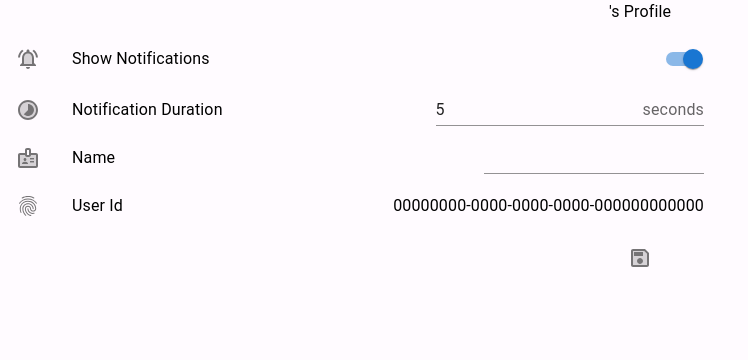
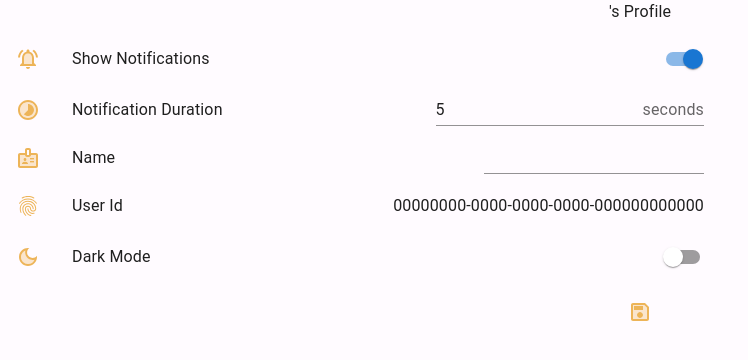
Before and after one commit to DannyDorito/j-e2e-notes, a React (Create React App) app: page /profile in a window 1280 px wide. Shown: the top 360 px of the page, without its empty margins (0-748 px from the left). Built offline with nearby package versions, Linux system fonts and the light colour scheme.

Commit message:
fixes/dark mode/notifications
- added bounds to note board
- removed unused code
- dark mode
- fixed heading redirect
- fixed login notification
- save settings notification
- changed dark and primary colour

```diff
--- /dev/null
+++ b/src/classes/ToggleOptionEnum.ts
@@ -0,0 +1,3 @@
+export enum ToggleOptionEnum {
+  ShowNotifications = 'showNotifications',
+}
--- a/src/classes/UserClass.ts
+++ b/src/classes/UserClass.ts
@@ -1,4 +1,4 @@
-import { version as uuidVersion, validate as uuidValidate, NIL as NIL_UUID } from 'uuid';
+import { NIL as NIL_UUID } from 'uuid';
 import { LabelInterface } from './LabelInterface';
 import { OptionsInterface } from './OptionsInterface';
 
@@ -22,14 +22,6 @@ export class UserClass {
     this.labels = labels;
     this.options = options;
   }
-
-  isAuthenticated = () => {
-    return this.authenticated && this.isValidUUID;
-  };
-
-  isValidUUID = () => {
-    return this.uuid !== NIL_UUID && uuidValidate(this.uuid) && uuidVersion(this.uuid) === 4;
-  };
 }
 
 export const defaultUser = new UserClass('', NIL_UUID, false, [], {
--- a/src/components/DraggableNote.tsx
+++ b/src/components/DraggableNote.tsx
@@ -116,6 +116,7 @@ const DraggableNote = ({ props }: { props: DraggableNotesProps }) => {
         onResizeStop={(e, direction, ref, delta, position) =>
           onResizeStop(e, direction, ref, delta, position)
         }
+        bounds={'#notes-board'}
         resizeGrid={[0.0001, 0.0001]}
         dragGrid={[0.0001, 0.0001]}
         ref={(c) => {
--- a/src/helpers/ThemeProvider.ts
+++ b/src/helpers/ThemeProvider.ts
@@ -1,5 +1,17 @@
-export const primary = '#FFD166';
+import { useDarkMode } from 'usehooks-ts';
+
+export const primary = '#EDB458';
 export const secondary = '#496547';
 export const white = '#fffbff';
-export const black = '#201a18';
+export const black = '#1f1f1f';
 export const error = '#ba1a1a';
+
+export const backgroundColour = (): string => {
+  const { isDarkMode } = useDarkMode();
+  return isDarkMode ? black : white;
+};
+
+export const textColour = (): string => {
+  const { isDarkMode } = useDarkMode();
+  return isDarkMode ? white : black;
+};
--- a/src/pages/Error.tsx
+++ b/src/pages/Error.tsx
@@ -1,5 +1,5 @@
-import Box from '@mui/material/Box/Box';
-import { white } from '../helpers/ThemeProvider';
+import { Box } from '@mui/material';
+import { backgroundColour } from '../helpers/ThemeProvider';
 
 const Error = () => {
   window.localStorage.clear();
@@ -12,7 +12,7 @@ const Error = () => {
           alignItems: 'center',
           justifyContent: 'center',
           minHeight: '100vh',
-          backgroundColor: white,
+          backgroundColor: backgroundColour,
         }}
         alignItems='center'
         justifyContent='center'
--- a/src/pages/Login.tsx
+++ b/src/pages/Login.tsx
@@ -1,4 +1,4 @@
-import { primary, white } from '../helpers/ThemeProvider';
+import { backgroundColour, primary } from '../helpers/ThemeProvider';
 import { Box, IconButton, Typography } from '@mui/material';
 import { LoginProps } from '../props/LoginProps';
 import LoginTwoToneIcon from '@mui/icons-material/LoginTwoTone';
@@ -12,7 +12,7 @@ const Login = ({ props }: { props: LoginProps }) => {
         alignItems: 'center',
         justifyContent: 'center',
         minHeight: '100vh',
-        backgroundColor: white,
+        backgroundColor: backgroundColour,
       }}
       alignItems='center'
       justifyContent='center'
--- a/src/pages/Router.tsx
+++ b/src/pages/Router.tsx
@@ -34,6 +34,13 @@ const Router = () => {
         showNotifications: true,
         notificationsDuration: 5000,
       }),
+    );
+    addNotification(
+      new NotificationClass(
+        user.options.notificationsDuration,
+        'success',
+        'Successfully Logged In!',
+      ),
     );
     navigate('/notes');
   };
@@ -86,7 +93,14 @@ const Router = () => {
             />
           }
         />
-        <Route path='/profile' element={<UserProfile props={{ user: user, setUser: setUser }} />} />
+        <Route
+          path='/profile'
+          element={
+            <UserProfile
+              props={{ user: user, setUser: setUser, addNotification: addNotification }}
+            />
+          }
+        />
       </Routes>
       {notifications.map((notification, index) => (
         <CustomNotification props={notification} key={`notification-${index}`} />
--- a/src/pages/UserProfile.tsx
+++ b/src/pages/UserProfile.tsx
@@ -12,22 +12,26 @@ import {
   Typography,
 } from '@mui/material';
 import { ProfileProps } from '../props/ProfileProps';
-import { white } from '../helpers/ThemeProvider';
+import { backgroundColour, primary, textColour } from '../helpers/ThemeProvider';
 import { useNavigate } from 'react-router-dom';
-
+import { ToggleOptionEnum } from '../classes/ToggleOptionEnum';
+import { AddPossesive } from '../helpers/AddPossessive';
 import NotificationsActiveTwoToneIcon from '@mui/icons-material/NotificationsActiveTwoTone';
 import SaveTwoToneIcon from '@mui/icons-material/SaveTwoTone';
 import BadgeTwoToneIcon from '@mui/icons-material/BadgeTwoTone';
 import FingerprintTwoToneIcon from '@mui/icons-material/FingerprintTwoTone';
 import TimelapseTwoToneIcon from '@mui/icons-material/TimelapseTwoTone';
-import { AddPossesive } from '../helpers/AddPossessive';
+import DarkModeTwoToneIcon from '@mui/icons-material/DarkModeTwoTone';
+import { useDarkMode } from 'usehooks-ts';
+import { NotificationClass } from '../classes/NotificationClass';
 
 const UserProfile = ({ props }: { props: ProfileProps }) => {
   const navigate = useNavigate();
-  const toggleOption = (checked: boolean, option: 'showNotifications') => {
+  const { isDarkMode, toggle } = useDarkMode();
+  const toggleOption = (checked: boolean, option: ToggleOptionEnum) => {
     const updatedUser = props.user;
     switch (option) {
-      case 'showNotifications':
+      case ToggleOptionEnum.ShowNotifications:
         updatedUser.options.showNotifications = checked;
         props.setUser(updatedUser);
         break;
@@ -62,20 +66,31 @@ const UserProfile = ({ props }: { props: ProfileProps }) => {
     }
   };
 
-  const back = () => navigate(-1);
+  const save = () => {
+    props.addNotification(
+      new NotificationClass(
+        props.user.options.notificationsDuration,
+        'success',
+        'Successfully Saved Settings!',
+      ),
+    );
+    navigate(-1);
+  };
 
   return (
     <>
       <Box
         sx={{
-          backgroundColor: white,
+          backgroundColor: backgroundColour,
           height: '100vh',
           textAlign: 'center',
           justifyContent: 'center',
           alignItems: 'center',
         }}
       >
-        <Typography variant='body1'>{`${AddPossesive(props.user.name)} Profile`}</Typography>
+        <Typography variant='body1' sx={{ color: textColour }}>{`${AddPossesive(
+          props.user.name,
+        )} Profile`}</Typography>
         <List
           sx={{
             width: '80%',
@@ -84,22 +99,25 @@ const UserProfile = ({ props }: { props: ProfileProps }) => {
             flexDirection: 'column',
             alignItems: 'center',
             maxWidth: 720,
+            color: textColour,
           }}
         >
           <ListItem>
             <ListItemIcon>
-              <NotificationsActiveTwoToneIcon />
+              <NotificationsActiveTwoToneIcon sx={{ color: primary }} />
             </ListItemIcon>
             <ListItemText primary='Show Notifications' />
             <Switch
               edge='end'
-              onChange={(event) => toggleOption(event.target.checked, 'showNotifications')}
+              onChange={(event) =>
+                toggleOption(event.target.checked, ToggleOptionEnum.ShowNotifications)
+              }
               checked={props.user.options.showNotifications}
             />
           </ListItem>
           <ListItem>
             <ListItemIcon>
-              <TimelapseTwoToneIcon />
+              <TimelapseTwoToneIcon sx={{ color: primary }} />
             </ListItemIcon>
             <ListItemText primary='Notification Duration' />
             <TextField
@@ -108,13 +126,17 @@ const UserProfile = ({ props }: { props: ProfileProps }) => {
               type='number'
               disabled={!props.user.options.showNotifications}
               value={props.user.options.notificationsDuration / 1000} // from ms
-              InputProps={{ inputProps: { min: 1, max: Number.MAX_SAFE_INTEGER / 1000 }, endAdornment: <InputAdornment position='end'>seconds</InputAdornment>  }}
+              InputProps={{
+                inputProps: { min: 1, max: Number.MAX_SAFE_INTEGER / 1000 },
+                endAdornment: <InputAdornment position='end'>seconds</InputAdornment>,
+              }}
+              sx={{ input: { color: textColour } }}
               onChange={(event) => setNumber(+event.target.value, 'notificationDuration')}
             ></TextField>
           </ListItem>
           <ListItem>
             <ListItemIcon>
-              <BadgeTwoToneIcon />
+              <BadgeTwoToneIcon sx={{ color: primary }} />
             </ListItemIcon>
             <ListItemText primary='Name' />
             <Box>
@@ -122,23 +144,31 @@ const UserProfile = ({ props }: { props: ProfileProps }) => {
                 id='user-name'
                 variant='standard'
                 value={props.user.name}
+                sx={{ input: { color: textColour } }}
                 onChange={(event) => setText(event.target.value.trim(), 'name')}
               ></TextField>
             </Box>
           </ListItem>
           <ListItem>
             <ListItemIcon>
-              <FingerprintTwoToneIcon />
+              <FingerprintTwoToneIcon sx={{ color: primary }} />
             </ListItemIcon>
             <ListItemText primary='User Id' />
             <Box>
               <Typography variant='body1'>{props.user.uuid}</Typography>
             </Box>
           </ListItem>
+          <ListItem>
+            <ListItemIcon>
+              <DarkModeTwoToneIcon sx={{ color: primary }} />
+            </ListItemIcon>
+            <ListItemText primary='Dark Mode' />
+            <Switch edge='end' onChange={toggle} checked={isDarkMode} />
+          </ListItem>
         </List>
-        <Tooltip title='Back'>
-          <IconButton aria-label='Save' onClick={back}>
-            <SaveTwoToneIcon />
+        <Tooltip title='Save'>
+          <IconButton aria-label='Save' onClick={save}>
+            <SaveTwoToneIcon sx={{ color: primary }} />
           </IconButton>
         </Tooltip>
       </Box>
--- a/src/props/ProfileProps.ts
+++ b/src/props/ProfileProps.ts
@@ -1,7 +1,9 @@
 import { Dispatch, SetStateAction } from 'react';
 import { UserClass } from '../classes/UserClass';
+import { NotificationClass } from '../classes/NotificationClass';
 
 export interface ProfileProps {
   user: UserClass;
   setUser: Dispatch<SetStateAction<UserClass>>;
+  addNotification: (notification: NotificationClass) => void;
 }
```
Also changed, not shown: src/pages/NoteMenu.tsx (+4 -11 lines), src/pages/NotesBoard.tsx (+8 -15 lines).
